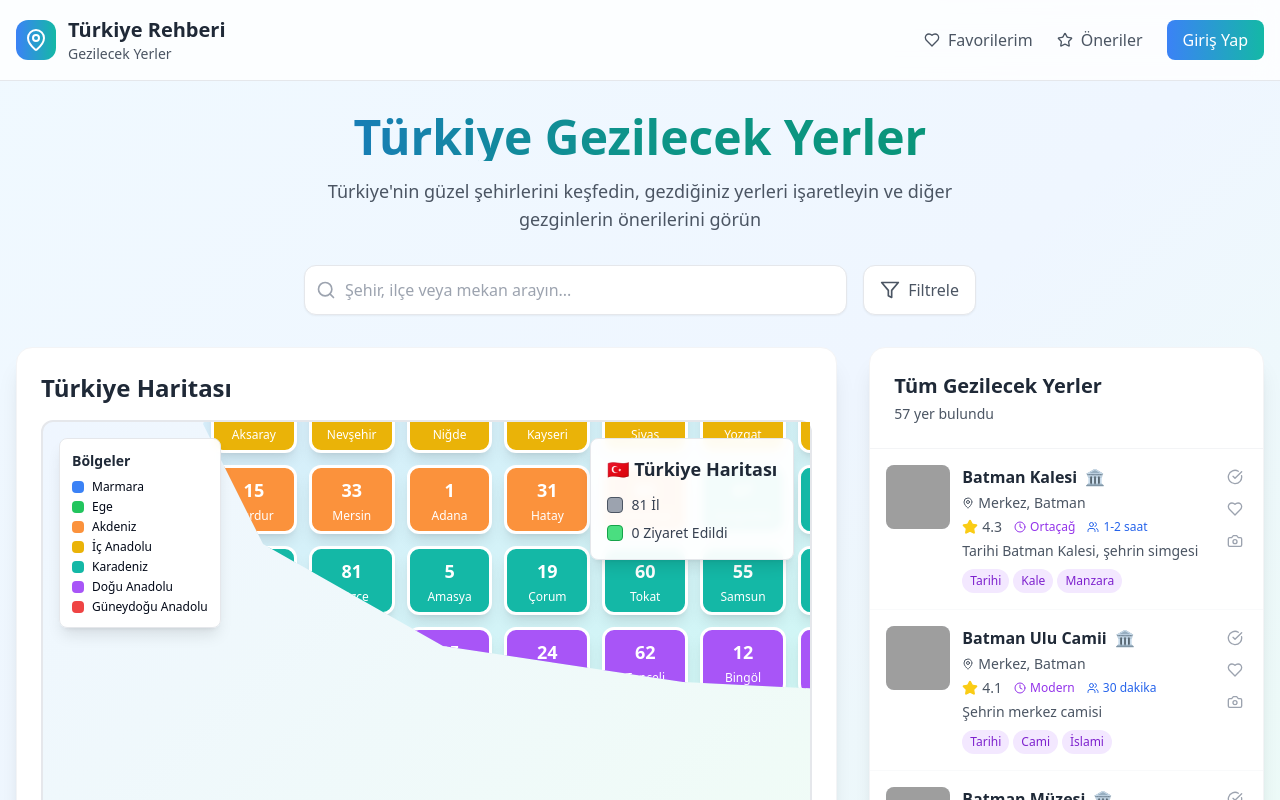
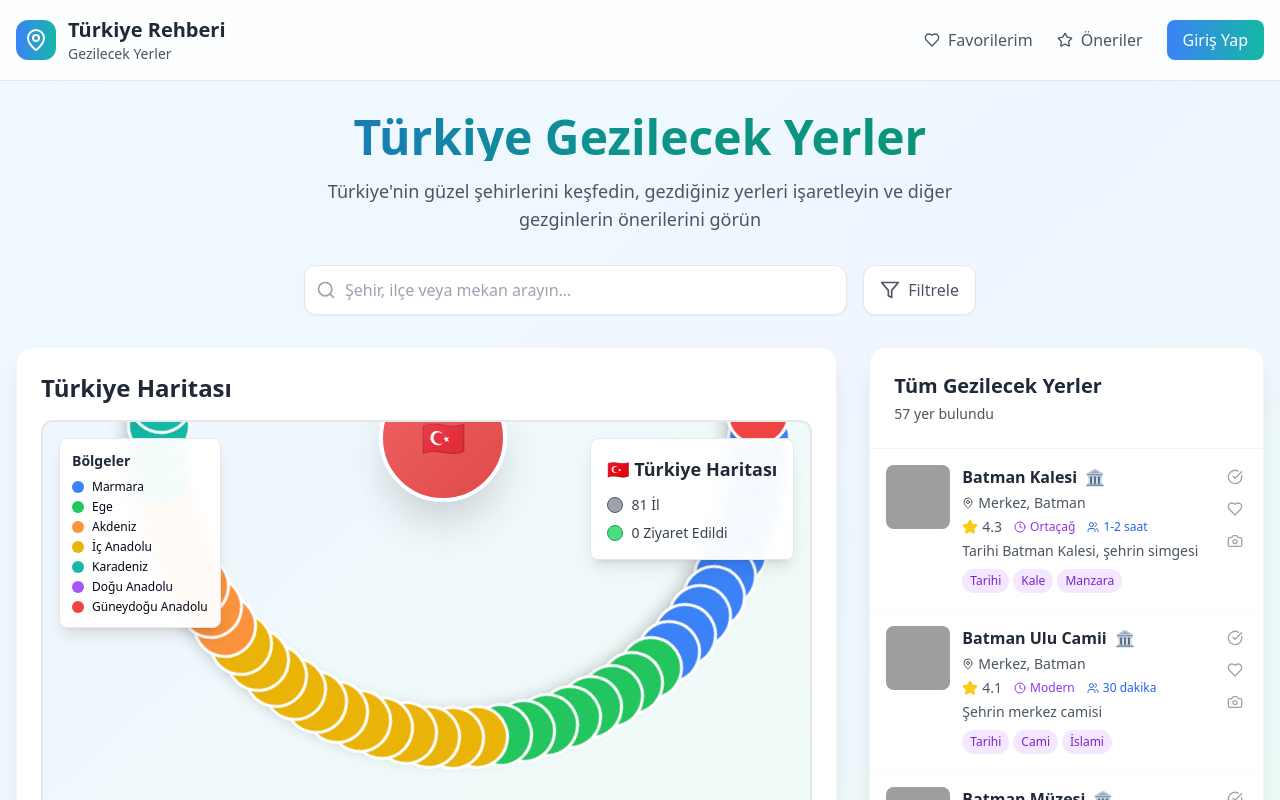
Before and after one commit to dengnekir/turkiye-rota-kesifleri, a React (Vite) app: page / in a window 1280 px wide. Shown: the top 800 px of the page. Built offline with nearby package versions, Linux system fonts and the light colour scheme; grey boxes are pictures that could not be loaded.

Commit message:
Refactor: Improve map design and animation
Improve the map design to show all provinces and add a circular animation.

```diff
--- a/src/components/TurkeyMap.tsx
+++ b/src/components/TurkeyMap.tsx
@@ -77,52 +77,58 @@ export const TurkeyMap: React.FC<TurkeyMapProps> = ({
     onToggleCityVisited(`${district.name}, ${province.name}`);
   };
 
+  // İlleri dairesel düzenleme için pozisyon hesaplama
+  const getProvincePosition = (index: number, total: number) => {
+    const radius = 300;
+    const angle = (2 * Math.PI * index) / total;
+    const x = radius * Math.cos(angle) + 400;
+    const y = radius * Math.sin(angle) + 400;
+    return { x, y };
+  };
+
   return (
     <TooltipProvider>
-      <div className="relative w-full h-[700px] bg-gradient-to-br from-blue-50 to-green-50 rounded-xl border-2 border-gray-200">
+      <div className="relative w-full h-[700px] bg-gradient-to-br from-blue-50 to-green-50 rounded-xl border-2 border-gray-200 overflow-hidden">
         <ScrollArea className="w-full h-full">
-          <div className="relative min-w-[1400px] min-h-[900px] p-8">
-            {/* Ana Türkiye Haritası Grid Görünümü */}
+          <div className="relative min-w-[800px] min-h-[800px] p-4">
+            {/* Ana Türkiye Haritası - Dairesel Görünüm */}
             {!selectedProvince && (
-              <div className="w-full h-full relative">
-                {/* Türkiye harita şekli simülasyonu */}
+              <div className="relative w-full h-full">
+                {/* Merkez daire (Türkiye temsili) */}
                 <div className="absolute inset-0 flex items-center justify-center">
-                  <div
-                    className="relative bg-gradient-to-br from-blue-100 to-teal-100 rounded-3xl shadow-2xl border-4 border-blue-200"
-                    style={{
-                      width: '1200px',
-                      height: '600px',
-                      clipPath: 'polygon(15% 25%, 25% 15%, 40% 10%, 60% 8%, 75% 12%, 85% 20%, 92% 35%, 95% 50%, 90% 70%, 80% 85%, 65% 90%, 45% 88%, 25% 82%, 10% 65%, 5% 45%, 8% 30%)'
-                    }}
-                  >
-                    {/* İller Grid Layout */}
-                    <div className="absolute inset-0 p-16">
-                      <div className="grid grid-cols-11 gap-3 h-full">
+                  <div className="relative w-[800px] h-[800px]">
+                    {/* Merkez Türkiye logosu */}
+                    <div className="absolute top-1/2 left-1/2 transform -translate-x-1/2 -translate-y-1/2 w-32 h-32 bg-gradient-to-br from-red-500 to-red-600 rounded-full flex items-center justify-center shadow-2xl border-4 border-white animate-pulse">
+                      <span className="text-white font-bold text-4xl">🇹🇷</span>
+                    </div>
+
+                    {/* Dairesel olarak yerleştirilmiş iller */}
                     {turkeyProvinces.map((province, index) => {
                       const isVisited = visitedCities.has(province.name);
-                          const row = Math.floor(index / 11);
-                          const col = index % 11;
+                      const position = getProvincePosition(index, turkeyProvinces.length);
 
                       return (
                         <div
                           key={province.id}
-                              className="relative flex items-center justify-center"
+                          className="absolute transform -translate-x-1/2 -translate-y-1/2 animate-fade-in"
                           style={{
-                                gridColumn: col + 1,
-                                gridRow: row + 1
+                            left: `${position.x}px`,
+                            top: `${position.y}px`,
+                            animationDelay: `${index * 0.05}s`
                           }}
                         >
                           <Tooltip>
                             <TooltipTrigger asChild>
                               <div
-                                    className="relative w-full h-full min-h-[50px] rounded-xl cursor-pointer transition-all duration-500 flex flex-col items-center justify-center p-2 shadow-lg hover:shadow-xl transform hover:scale-110 hover:rotate-3"
+                                className="relative w-16 h-16 rounded-full cursor-pointer transition-all duration-500 flex flex-col items-center justify-center shadow-lg hover:shadow-xl transform hover:scale-125 hover:z-10"
                                 style={{
                                   backgroundColor: isVisited
                                     ? '#10B981'
                                     : hoveredProvince === province.id
                                       ? getRegionHoverColor(province.region)
                                       : getRegionColor(province.region),
-                                      border: `3px solid ${isVisited ? '#065F46' : '#FFFFFF'}`
+                                  border: `3px solid ${isVisited ? '#065F46' : '#FFFFFF'}`,
+                                  animation: `rotate 20s linear infinite`
                                 }}
                                 onClick={(e) => {
                                   e.stopPropagation();
@@ -133,18 +139,13 @@ export const TurkeyMap: React.FC<TurkeyMapProps> = ({
                                 onMouseLeave={() => setHoveredProvince(null)}
                               >
                                 {/* Plaka Kodu */}
-                                    <div className="text-white font-bold text-lg mb-1">
+                                <div className="text-white font-bold text-sm">
                                   {province.plateCode}
-                                    </div>
-
-                                    {/* İl İsmi */}
-                                    <div className="text-white text-xs font-medium text-center leading-tight">
-                                      {province.name}
                                 </div>
 
                                 {/* Ziyaret edildi işareti */}
                                 {isVisited && (
-                                      <div className="absolute -top-2 -right-2 w-6 h-6 bg-green-500 rounded-full flex items-center justify-center border-2 border-white">
+                                  <div className="absolute -top-1 -right-1 w-5 h-5 bg-green-500 rounded-full flex items-center justify-center border-2 border-white animate-bounce">
                                     <CheckCircle className="w-3 h-3 text-white" />
                                   </div>
                                 )}
@@ -173,18 +174,16 @@ export const TurkeyMap: React.FC<TurkeyMapProps> = ({
                   </div>
                 </div>
               </div>
-                </div>
-              </div>
             )}
 
             {/* Seçili İl - İlçeler Görünümü */}
             {selectedProvince && (
-              <div className="w-full h-full flex items-center justify-center">
-                <div className="relative w-[800px] h-[600px] bg-white rounded-2xl shadow-2xl border-4 border-gray-200 p-8">
+              <div className="w-full h-full flex items-center justify-center animate-scale-in">
+                <div className="relative w-[700px] h-[600px] bg-white rounded-2xl shadow-2xl border-4 border-gray-200 p-8">
                   {/* İl Başlığı */}
                   <div className="text-center mb-8">
                     <div
-                      className="inline-flex items-center space-x-3 px-6 py-3 rounded-full text-white font-bold text-2xl shadow-lg"
+                      className="inline-flex items-center space-x-3 px-6 py-3 rounded-full text-white font-bold text-2xl shadow-lg animate-pulse"
                       style={{ backgroundColor: getRegionColor(selectedProvince.region) }}
                     >
                       <span>{selectedProvince.plateCode}</span>
@@ -193,7 +192,7 @@ export const TurkeyMap: React.FC<TurkeyMapProps> = ({
                     <div className="text-gray-600 mt-2">{selectedProvince.region} Bölgesi</div>
                   </div>
 
-                  {/* İlçeler Grid */}
+                  {/* İlçeler Dairesel Grid */}
                   <div className="relative h-[400px] overflow-auto">
                     <div className="grid grid-cols-4 gap-4 p-4">
                       {selectedProvince.districts.map((district, index) => {
@@ -203,11 +202,12 @@ export const TurkeyMap: React.FC<TurkeyMapProps> = ({
                           <Tooltip key={district.id}>
                             <TooltipTrigger asChild>
                               <div
-                                className="relative bg-gradient-to-br from-pink-100 to-purple-100 rounded-lg p-4 cursor-pointer transition-all duration-300 hover:shadow-lg hover:scale-105 border-2 border-pink-200 hover:border-pink-400"
+                                className="relative bg-gradient-to-br from-pink-100 to-purple-100 rounded-xl p-4 cursor-pointer transition-all duration-300 hover:shadow-lg hover:scale-110 border-2 border-pink-200 hover:border-pink-400 animate-fade-in hover:rotate-3"
                                 style={{
                                   backgroundColor: isVisited ? '#10B981' : undefined,
                                   borderColor: isVisited ? '#065F46' : undefined,
-                                  color: isVisited ? 'white' : undefined
+                                  color: isVisited ? 'white' : undefined,
+                                  animationDelay: `${index * 0.1}s`
                                 }}
                                 onClick={(e) => {
                                   e.stopPropagation();
@@ -222,7 +222,7 @@ export const TurkeyMap: React.FC<TurkeyMapProps> = ({
                                 </div>
 
                                 {isVisited && (
-                                  <div className="absolute -top-2 -right-2 w-5 h-5 bg-green-600 rounded-full flex items-center justify-center border-2 border-white">
+                                  <div className="absolute -top-2 -right-2 w-5 h-5 bg-green-600 rounded-full flex items-center justify-center border-2 border-white animate-bounce">
                                     <CheckCircle className="w-3 h-3 text-white" />
                                   </div>
                                 )}
@@ -252,7 +252,7 @@ export const TurkeyMap: React.FC<TurkeyMapProps> = ({
                         setSelectedProvince(null);
                         setHoveredDistrict(null);
                       }}
-                      className="px-6 py-2 bg-blue-600 text-white rounded-lg hover:bg-blue-700 transition-colors font-medium"
+                      className="px-6 py-2 bg-blue-600 text-white rounded-lg hover:bg-blue-700 transition-all duration-300 font-medium hover:scale-105 hover:shadow-lg"
                     >
                       ↩️ Ana Haritaya Dön
                     </button>
@@ -264,23 +264,23 @@ export const TurkeyMap: React.FC<TurkeyMapProps> = ({
         </ScrollArea>
 
         {/* Bilgi Paneli */}
-        <div className="absolute top-4 right-4 bg-white/95 backdrop-blur-sm p-4 rounded-lg shadow-lg border border-gray-200">
+        <div className="absolute top-4 right-4 bg-white/95 backdrop-blur-sm p-4 rounded-lg shadow-lg border border-gray-200 animate-slide-in-right">
           <div className="text-lg font-bold text-gray-800 mb-3 flex items-center">
             🇹🇷 Türkiye Haritası
           </div>
           <div className="flex flex-col space-y-2 text-sm">
             <div className="flex items-center space-x-2">
-              <div className="w-4 h-4 bg-gray-400 rounded border border-gray-600"></div>
+              <div className="w-4 h-4 bg-gray-400 rounded-full border border-gray-600"></div>
               <span className="text-gray-700">{selectedProvince ? '1 İl' : '81 İl'}</span>
             </div>
             {selectedProvince && (
               <div className="flex items-center space-x-2">
-                <div className="w-4 h-4 bg-pink-400 rounded border border-pink-600"></div>
+                <div className="w-4 h-4 bg-pink-400 rounded-full border border-pink-600"></div>
                 <span className="text-gray-700">{selectedProvince.districts.length} İlçe</span>
               </div>
             )}
             <div className="flex items-center space-x-2">
-              <div className="w-4 h-4 bg-green-400 rounded border border-green-600"></div>
+              <div className="w-4 h-4 bg-green-400 rounded-full border border-green-600"></div>
               <span className="text-gray-700">{visitedCities.size} Ziyaret Edildi</span>
             </div>
           </div>
@@ -288,41 +288,48 @@ export const TurkeyMap: React.FC<TurkeyMapProps> = ({
 
         {/* Bölge Renk Açıklaması */}
         {!selectedProvince && (
-          <div className="absolute top-4 left-4 bg-white/95 backdrop-blur-sm p-3 rounded-lg shadow-lg border border-gray-200">
+          <div className="absolute top-4 left-4 bg-white/95 backdrop-blur-sm p-3 rounded-lg shadow-lg border border-gray-200 animate-fade-in">
             <div className="text-sm font-semibold text-gray-800 mb-2">Bölgeler</div>
             <div className="space-y-1 text-xs">
               <div className="flex items-center space-x-2">
-                <div className="w-3 h-3 rounded" style={{ backgroundColor: '#3B82F6' }}></div>
+                <div className="w-3 h-3 rounded-full" style={{ backgroundColor: '#3B82F6' }}></div>
                 <span>Marmara</span>
               </div>
               <div className="flex items-center space-x-2">
-                <div className="w-3 h-3 rounded" style={{ backgroundColor: '#22C55E' }}></div>
+                <div className="w-3 h-3 rounded-full" style={{ backgroundColor: '#22C55E' }}></div>
                 <span>Ege</span>
               </div>
               <div className="flex items-center space-x-2">
-                <div className="w-3 h-3 rounded" style={{ backgroundColor: '#FB923C' }}></div>
+                <div className="w-3 h-3 rounded-full" style={{ backgroundColor: '#FB923C' }}></div>
                 <span>Akdeniz</span>
               </div>
               <div className="flex items-center space-x-2">
-                <div className="w-3 h-3 rounded" style={{ backgroundColor: '#EAB308' }}></div>
+                <div className="w-3 h-3 rounded-full" style={{ backgroundColor: '#EAB308' }}></div>
                 <span>İç Anadolu</span>
               </div>
               <div className="flex items-center space-x-2">
-                <div className="w-3 h-3 rounded" style={{ backgroundColor: '#14B8A6' }}></div>
+                <div className="w-3 h-3 rounded-full" style={{ backgroundColor: '#14B8A6' }}></div>
                 <span>Karadeniz</span>
               </div>
               <div className="flex items-center space-x-2">
-                <div className="w-3 h-3 rounded" style={{ backgroundColor: '#A855F7' }}></div>
+                <div className="w-3 h-3 rounded-full" style={{ backgroundColor: '#A855F7' }}></div>
                 <span>Doğu Anadolu</span>
               </div>
               <div className="flex items-center space-x-2">
-                <div className="w-3 h-3 rounded" style={{ backgroundColor: '#EF4444' }}></div>
+                <div className="w-3 h-3 rounded-full" style={{ backgroundColor: '#EF4444' }}></div>
                 <span>Güneydoğu Anadolu</span>
               </div>
             </div>
           </div>
         )}
       </div>
+
+      <style jsx>{`
+        @keyframes rotate {
+          from { transform: rotate(0deg); }
+          to { transform: rotate(360deg); }
+        }
+      `}</style>
     </TooltipProvider>
   );
 };
```
Lines whose indentation alone changed are shown as unchanged.
